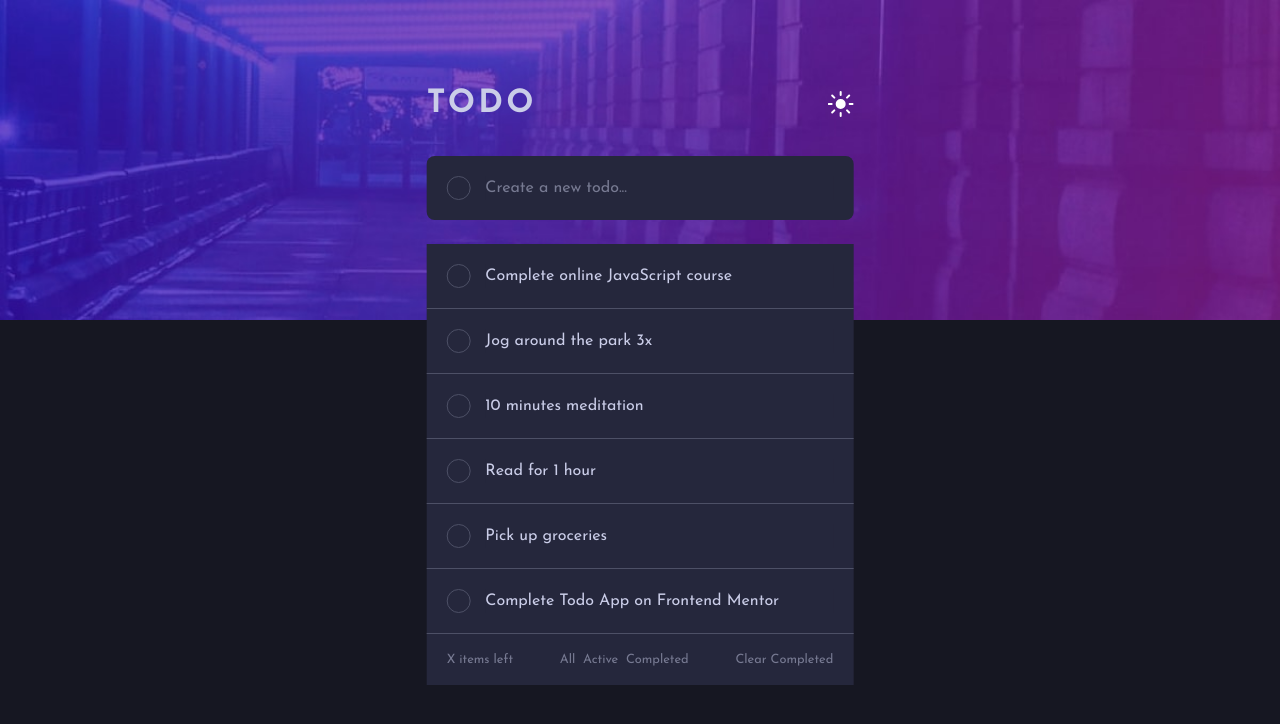
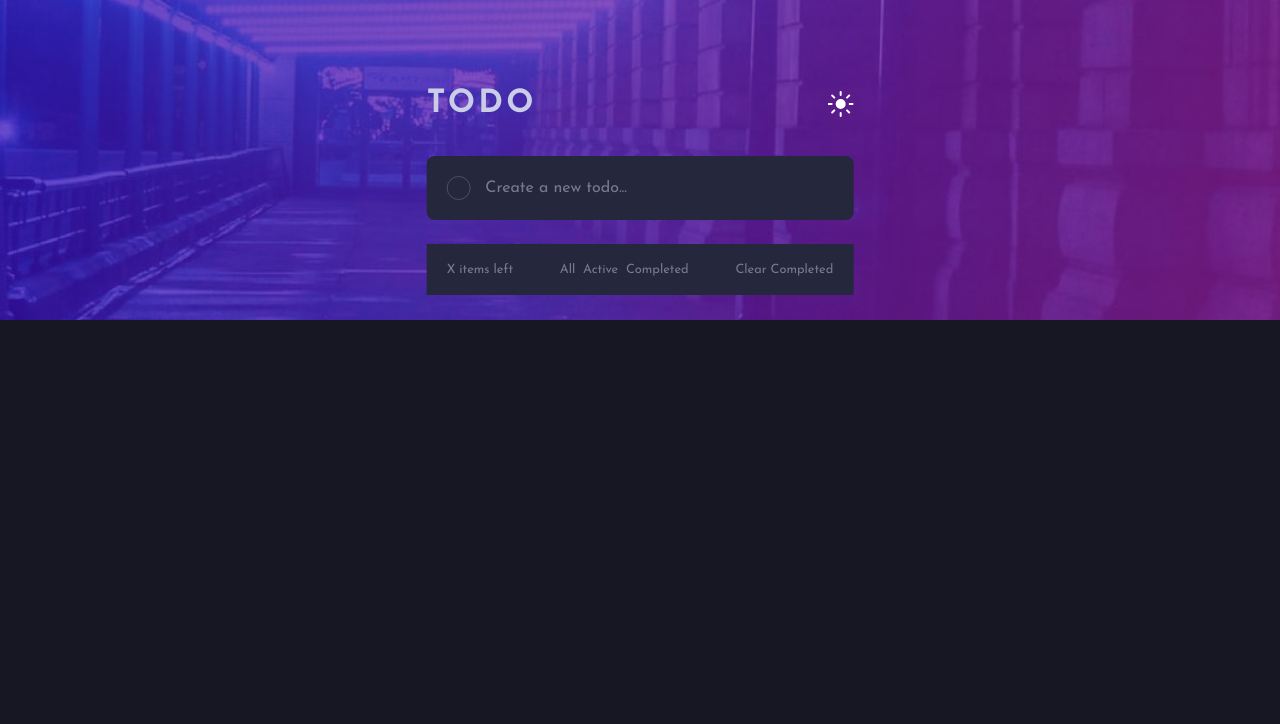
Before and after one commit to Lansa-18/FE-ToDo, a React (Create React App) app: page / in a window 1280 px wide. Shown: the top 724 px of the page. Built offline with nearby package versions, Linux system fonts and the light colour scheme.

Commit message:
progress

```diff
--- a/src/App.js
+++ b/src/App.js
@@ -1,43 +1,31 @@
+import { useState, useRef } from "react";
+import { useKey } from "./useKey";
 import iconCheck from "./images/icon-check.svg";
 import iconSun from "./images/icon-sun.svg";
 import iconMoon from "./images/icon-moon.svg";
 import iconCross from "./images/icon-cross.svg";
 
-const toDosObj = [
+export default function App() {
+  const [inpValue, setInpValue] = useState("");
+  const [todoList, setTodoList] = useState([]);
+  const [isCompleted, setIsCompleted] = useState(false);
+
+  const inputEl = useRef(null);
+
+  function onHandleAddTodo() {
+    setTodoList((todoArr) => [
+      ...todoArr,
       {
-    id: 1,
-    text: "Complete online JavaScript course",
-    completed: false,
+        text: inpValue,
+        completed: isCompleted,
       },
-  {
-    id: 2,
-    text: "Jog around the park 3x",
-    completed: false,
-  },
-  {
-    id: 3,
-    text: "10 minutes meditation",
-    completed: false,
-  },
-  {
-    id: 4,
-    text: "Read for 1 hour",
-    completed: false,
-  },
-  {
-    id: 5,
-    text: "Pick up groceries",
-    completed: false,
-  },
-  {
-    id: 6,
-    text: "Complete Todo App on Frontend Mentor",
-    completed: false,
-  },
-];
+    ]);
+    setInpValue("");
+    inputEl.current.focus();
+  }
 
+  useKey("Enter", onHandleAddTodo);
 
-export default function App() {
   return (
     <div className="flex flex-col h-screen font-josefin">
       <article className="basis-[40%] bg-desktop-dark bg-cover"></article>
@@ -51,19 +39,30 @@ export default function App() {
           <img className="block" src={iconSun} alt="sun"></img>
         </div>
 
-        <Input />
-        <ToDoItems />
+        <Input
+          inputEl = {inputEl}
+          onAddTodo={onHandleAddTodo}
+          inpValue={inpValue}
+          onSetValue={setInpValue}
+        />
+        <ToDoItems todoList={todoList} />
       </main>
     </div>
   );
 }
 
-function Input() {
+function Input({ inpValue, onSetValue, onAddTodo, inputEl }) {
   return (
     <div className="bg-very-dark-desaturated-blue py-5 px-5 rounded-lg flex justify-between items-center mb-6">
-      <button className="border border-very-dark-grayish-blue rounded-full h-6 w-6"></button>
+      <button
+        className="border border-very-dark-grayish-blue rounded-full h-6 w-6"
+        onClick={onAddTodo}
+      ></button>
       <input
+        ref={inputEl}
         type="text"
+        value={inpValue}
+        onChange={(e) => onSetValue(e.target.value)}
         placeholder="Create a new todo..."
         className="w-[90%] border border-none outline-none bg-inherit text-light-grayish-blue placeholder-light-grayish-blue placeholder-opacity-50"
       ></input>
@@ -71,18 +70,20 @@ function Input() {
   );
 }
 
-function ToDoItems() {
+function ToDoItems({ todoList }) {
   return (
     <>
-    {toDosObj.map(todo => <ToDo key={todo.id} text={todo.text} />)}
+      {todoList?.map((todo) => (
+        <ToDo key={todo.text} text={todo.text} />
+      ))}
       <section className="bg-very-dark-desaturated-blue flex justify-between items-center text-[.8rem] text-dark-grayish-blue py-4 px-5">
-      <p>X items left</p>
+        <p className="cursor-pointer">X items left</p>
         <div className="flex justify-between w-1/3">
-        <p>All</p>
-        <p>Active</p>
-        <p>Completed</p>
+          <p className="cursor-pointer">All</p>
+          <p className="cursor-pointer">Active</p>
+          <p className="cursor-pointer">Completed</p>
         </div>
-      <p>Clear Completed</p>
+        <p className="cursor-pointer">Clear Completed</p>
       </section>
     </>
   );
@@ -92,9 +93,7 @@ function ToDo({ text }) {
   return (
     <div className="border-b-[1px] border-very-dark-grayish-blue bg-very-dark-desaturated-blue py-5 px-5 flex justify-between items-center cursor-pointer">
       <button className="border border-very-dark-grayish-blue rounded-full h-6 w-6"></button>
-        <div
-          className="w-[90%] border border-none outline-none bg-inherit text-light-grayish-blue placeholder-light-grayish-blue placeholder-opacity-50"
-        >
+      <div className="w-[90%] border border-none outline-none bg-inherit text-light-grayish-blue placeholder-light-grayish-blue placeholder-opacity-50">
         {text}
       </div>
     </div>
--- /dev/null
+++ b/src/useKey.js
@@ -0,0 +1,20 @@
+import { useEffect } from "react";
+
+
+export function useKey(key, action) {
+    useEffect(
+        function () {
+          function callBack(e) {
+            if (e.code.toLowerCase() === key.toLowerCase()) {
+              action();
+            }
+          }
+          document.addEventListener("keydown", callBack);
+
+          return function () {
+            document.removeEventListener("keydown", callBack);
+          };
+        },
+        [action, key]
+      );
+}
```
Lines whose indentation alone changed are shown as unchanged.
